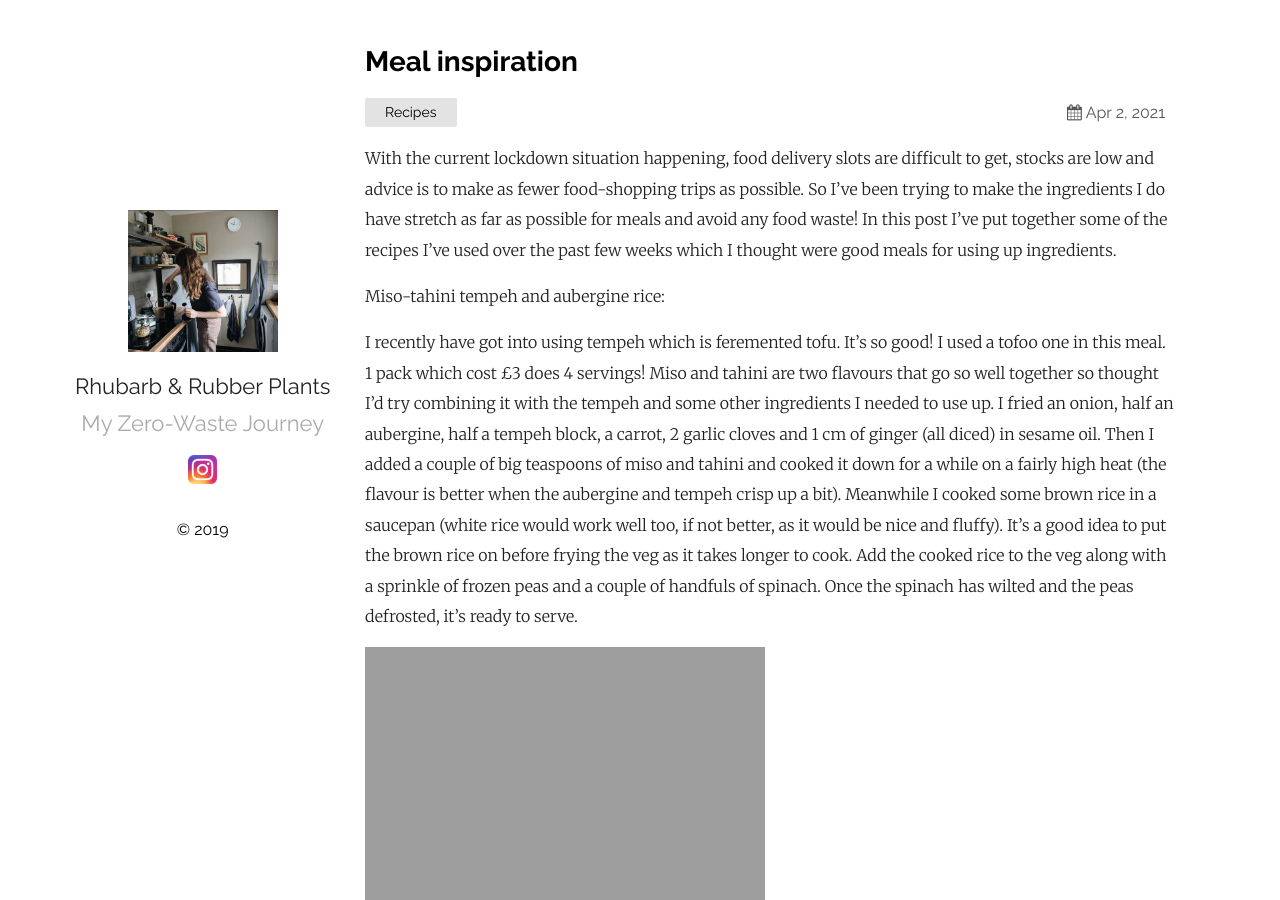
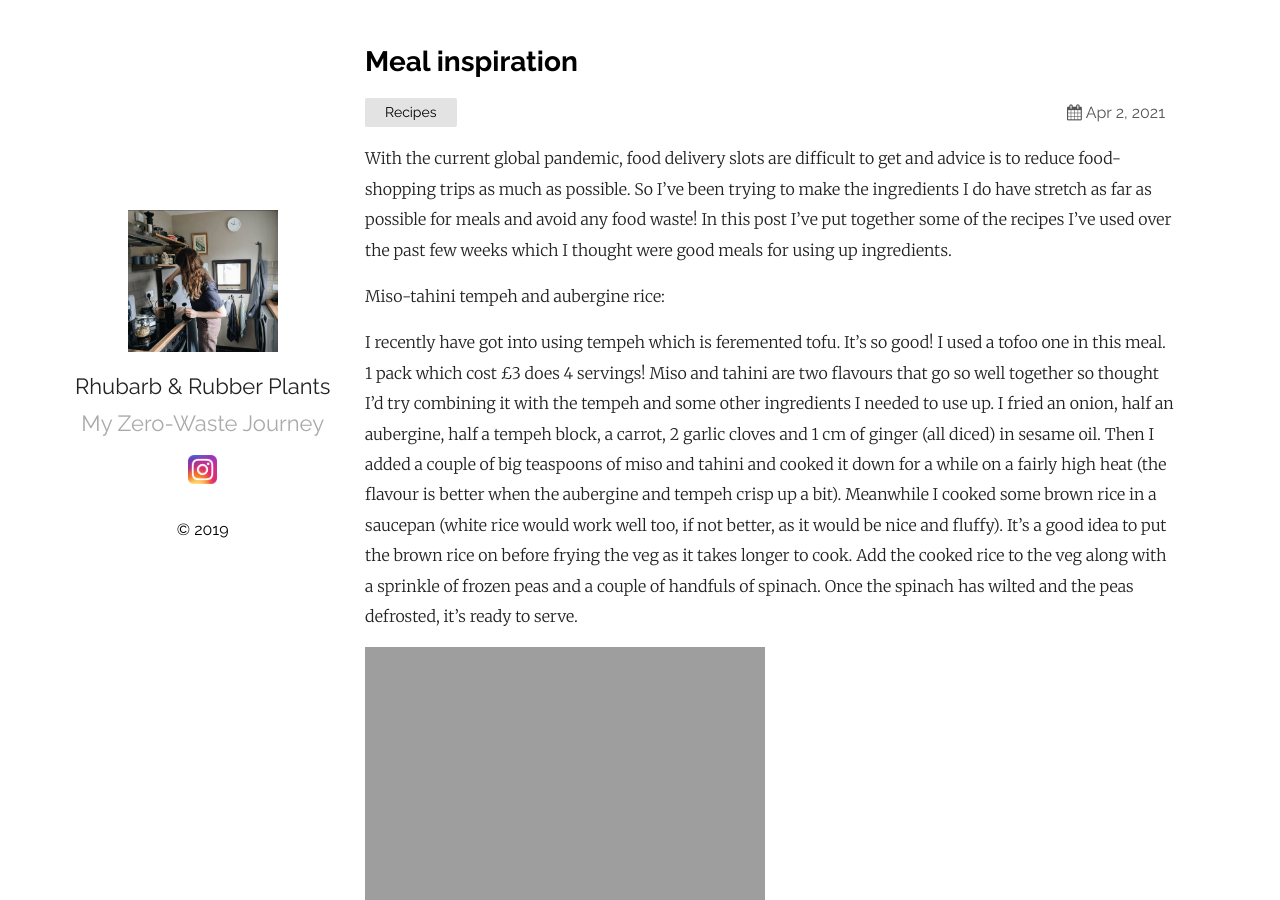
Before and after one commit to rhubarbandrubberplants/rhubarbandrubberplants.github.io, a Jekyll site: the page built from _posts/2020-04-02-lockdownmeals.md, in a window 1280 px wide and 900 px high. Built offline with Jekyll 4.4.1, drawn with Linux system fonts in a browser that asks for light colours.

Commit message:
add meal post

```diff
--- a/_posts/2020-04-02-lockdownmeals.md
+++ b/_posts/2020-04-02-lockdownmeals.md
@@ -5,14 +5,14 @@ date:   2021-04-02 08:20:36 +0000
 categories:  Recipes
 ---
 
-With the current lockdown situation happening, food delivery slots are difficult to get, stocks are low and advice is to make as fewer food-shopping trips as possible. So I've been trying to make the ingredients I do have stretch as far as possible for meals and avoid any food waste! In this post I've put together some of the recipes I've used over the past few weeks which I thought were good meals for using up ingredients.
+With the current global pandemic, food delivery slots are difficult to get and advice is to reduce food-shopping trips as much as possible. So I've been trying to make the ingredients I do have stretch as far as possible for meals and avoid any food waste! In this post I've put together some of the recipes I've used over the past few weeks which I thought were good meals for using up ingredients.
 
 
 Miso-tahini tempeh and aubergine rice:
 
 I recently have got into using tempeh which is feremented tofu. It's so good! I used a tofoo one in this meal. 1 pack which cost £3 does 4 servings!  Miso and tahini are two flavours that go so well together so thought I'd try combining it with the tempeh and some other ingredients I needed to use up. I fried an onion, half an aubergine, half a tempeh block, a carrot, 2 garlic cloves and 1 cm of ginger (all diced) in sesame oil. Then I added a couple of big teaspoons of miso and tahini and cooked it down for a while on a fairly high heat (the flavour is better when the aubergine and tempeh crisp up a bit). Meanwhile I cooked some brown rice in a saucepan (white rice would work well too, if not better, as it would be nice and fluffy). It's a good idea to put the brown rice on before frying the veg as it takes longer to cook. Add the cooked rice to the veg along with a sprinkle of frozen peas and a couple of handfuls of spinach. Once the spinach has wilted and the peas defrosted, it's ready to serve.
 
-![image test](http://rhubarbandrubberplants.co.uk/assets/orzo.png)
+![image test](http://rhubarbandrubberplants.co.uk/assets/orzo.png"orzo")
 
 Medditeranean vegetable orzo:
 This was inspired by a recipe from Miguel's one pound vegan meals book.
```
